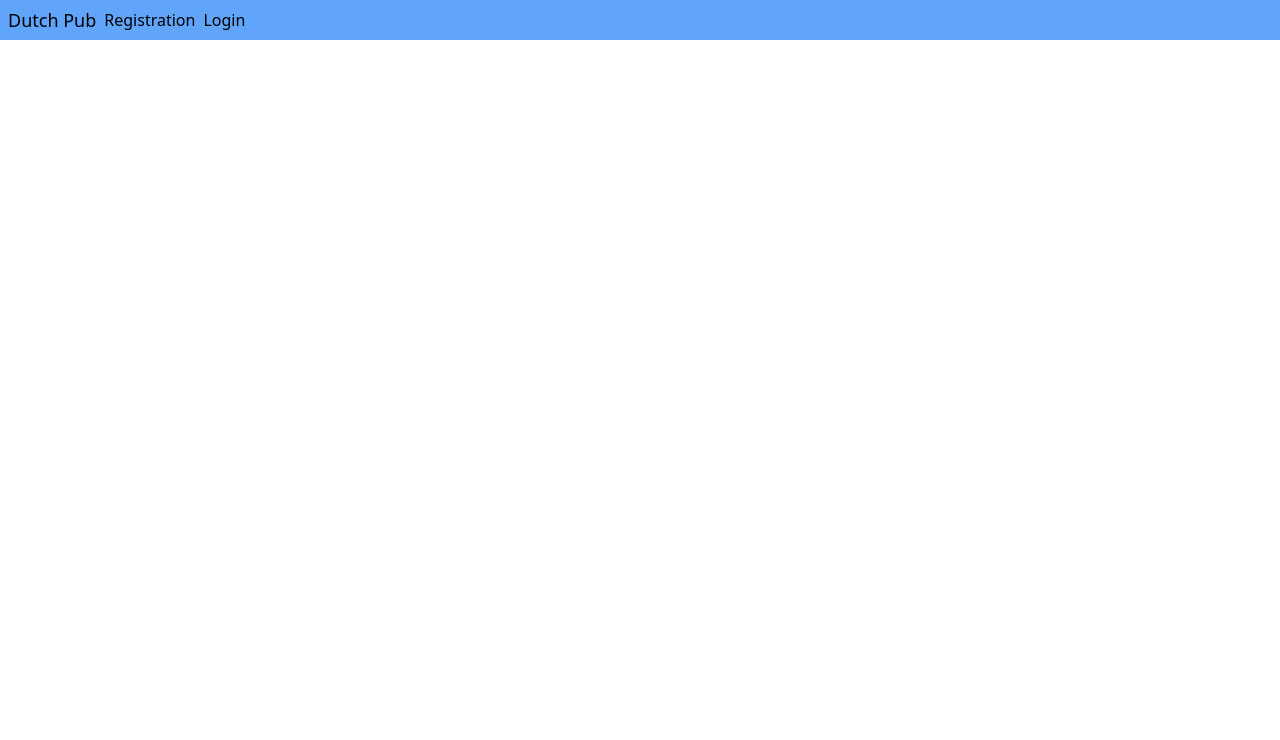
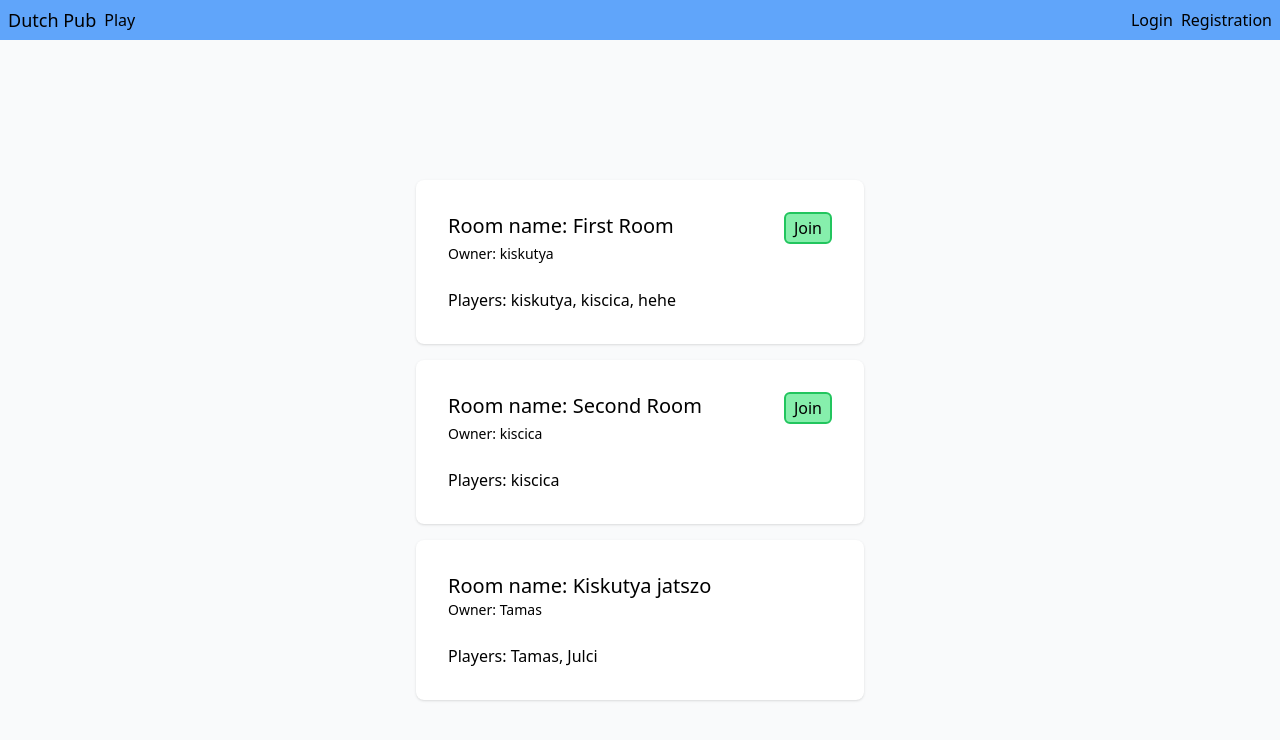
Before and after one commit to w5lurz/dutch_pub, a React (Create React App) app in the folder frontend/: page /play in a window 1280 px wide. Shown: the top 740 px of the page. Built offline with nearby package versions, Linux system fonts and the light colour scheme; no server answers.

Commit message:
Add Rooms, refactor NavBar, fetch user oninit

```diff
--- a/frontend/src/App.tsx
+++ b/frontend/src/App.tsx
@@ -3,13 +3,17 @@ import NavBar from './components/NavBar/NavBar';
 import Welcome from './components/Welcome/Welcome';
 import Login from './components/Login/Login';
 import Registration from './components/Registration/Registration';
+import useApp from './hooks/useApp';
+import Rooms from './components/Rooms/Rooms';
 
 function App() {
+    useApp();
     return (
         <>
             <NavBar />
             <Routes>
                 <Route key="welcome" path="/" element={<Welcome />}></Route>
+                <Route key="play" path="/play" element={<Rooms />}></Route>
                 <Route key="login" path="/login" element={<Login />}></Route>
                 <Route key="registration" path="/registration" element={<Registration />}></Route>
             </Routes>
--- /dev/null
+++ b/frontend/src/app/roomsSlice.ts
@@ -0,0 +1,29 @@
+import { createSlice } from '@reduxjs/toolkit';
+import type { PayloadAction } from '@reduxjs/toolkit';
+import { TRooms } from './types';
+
+const initialState: TRooms = {};
+
+type AddActionPayload = { name: string; owner: string; slots: number };
+
+const roomsSlice = createSlice({
+    name: 'rooms',
+    initialState: initialState,
+    reducers: {
+        addRoom(state, action: PayloadAction<AddActionPayload>) {
+            const stateCopy = { ...state };
+            const newKey = +(Object.keys(stateCopy)[Object.keys(stateCopy).length - 1] + 1);
+            stateCopy[newKey] = { ...action.payload, players: [action.payload.owner] };
+            return state;
+        },
+        removeRoom(state, action: PayloadAction<number>) {
+            const stateCopy = { ...state };
+            const { [action.payload]: deletedKey, ...rest } = stateCopy;
+            return rest;
+        },
+        updateRoom() {},
+    },
+});
+
+export const { addRoom } = roomsSlice.actions;
+export default roomsSlice.reducer;
--- /dev/null
+++ b/frontend/src/app/types.ts
@@ -0,0 +1,8 @@
+export type TRoom = {
+    name: string;
+    owner: string;
+    players: Array<string>;
+    slots: number;
+};
+
+export type TRooms = { [key: number]: TRoom };
--- a/frontend/src/app/userSlice.ts
+++ b/frontend/src/app/userSlice.ts
@@ -15,7 +15,9 @@ const userSlice = createSlice({
     initialState: initialState as User,
     reducers: {
         setUser(state, action: PayloadAction<User>) {
-            state = action.payload;
+            const newState = action.payload;
+            // ez most igy jo?
+            return newState;
         },
     },
 });
--- a/frontend/src/components/NavBar/NavBar.tsx
+++ b/frontend/src/components/NavBar/NavBar.tsx
@@ -6,18 +6,24 @@ export default function NavBar() {
     const user = useAppSelector((state: RootState) => state.user);
     console.log(user);
     return (
-        <div className="bg-blue-400 h-10 px-2 flex gap-2 items-center">
+        <div className="bg-blue-400 h-10 px-2 flex gap-2 items-center justify-between">
+            <div className="flex gap-2 items-center">
                 <Link to="/" className="text-lg font-medium">
                     Dutch Pub
                 </Link>
+                <Link to="/play" className="text-md font-medium">
+                    Play
+                </Link>
+            </div>
+            <div className="flex gap-2">
+                {!user && (
+                    <Link to="/login" className="text-md">
+                        Login
+                    </Link>
+                )}
                 {!user && (
                     <Link to="/registration" className="text-md">
                         Registration
-                </Link>
-            )}
-            {!user && (
-                <Link to="/login" className="text-md">
-                    Login
                     </Link>
                 )}
                 {user && (
@@ -26,5 +32,6 @@ export default function NavBar() {
                     </Link>
                 )}
             </div>
+        </div>
     );
 }
--- /dev/null
+++ b/frontend/src/components/Rooms/Rooms.tsx
@@ -0,0 +1,57 @@
+import { TRooms } from '../../app/types';
+
+export default function Rooms() {
+    const rooms: TRooms = {
+        1: {
+            name: 'First Room',
+            owner: 'kiskutya',
+            players: ['kiskutya', 'kiscica', 'hehe'],
+            slots: 4,
+        },
+        2: {
+            name: 'Second Room',
+            owner: 'kiscica',
+            players: ['kiscica'],
+            slots: 4,
+        },
+        3: {
+            name: 'Kiskutya jatszo',
+            owner: 'Tamas',
+            players: ['Tamas', 'Julci'],
+            slots: 2,
+        },
+    };
+    return (
+        <div className="bg-gray-50 dark:bg-gray-900">
+            <div className="flex flex-col items-center justify-center px-6 py-8 mx-auto md:h-screen lg:py-0 gap-4">
+                {Object.entries(rooms).map(([key, value]: [string, any]) => {
+                    const { name, owner, players, slots } = value;
+                    return (
+                        <div
+                            key={key}
+                            className="w-full bg-white rounded-lg shadow dark:border md:mt-0 sm:max-w-md xl:p-0 dark:bg-gray-800 dark:border-gray-700"
+                        >
+                            <div className="p-6 space-y-4 md:space-y-6 sm:p-8">
+                                <div>
+                                    <div className="flex justify-between">
+                                        <h5 className="text-xl">Room name: {name}</h5>
+                                        {players.length < slots && (
+                                            <button
+                                                className="p-0.5 px-2 bg-green-300 rounded-md border-2 border-green-500 hover:bg-green-500 hover:border-green-300 dark:border"
+                                                onClick={() => console.log(`JOIN CLICKED - ${key}`)}
+                                            >
+                                                Join
+                                            </button>
+                                        )}
+                                    </div>
+                                    <h6 className="text-sm">Owner: {owner}</h6>
+                                </div>
+                                <h6>Players: {players.join(', ')}</h6>
+                            </div>
+                        </div>
+                    );
+                })}
+            </div>
+        </div>
+    );
+}
--- /dev/null
+++ b/frontend/src/hooks/useApp.ts
@@ -0,0 +1,20 @@
+import { useEffect } from 'react';
+
+export default function useApp() {
+    useEffect(() => {
+        (async () => {
+            const token = sessionStorage.getItem('token');
+            console.log('TOKEN', token);
+            const response = await fetch('http://localhost:3030/api/users/user', {
+                headers: {
+                    'Content-Type': 'application/json',
+                },
+                mode: 'cors', // no-cors, *cors, same-origin
+                cache: 'no-cache', // *default, no-cache, reload, force-cache, only-if-cached
+                credentials: 'same-origin', // include, *same-origin, omit
+            });
+            const userData = await response.json();
+            console.log('ASD', response, userData, 'HHEHE');
+        })();
+    }, []);
+}
```
Also changed, not shown: frontend/.eslintrc.js. Lines whose indentation alone changed are shown as unchanged.
